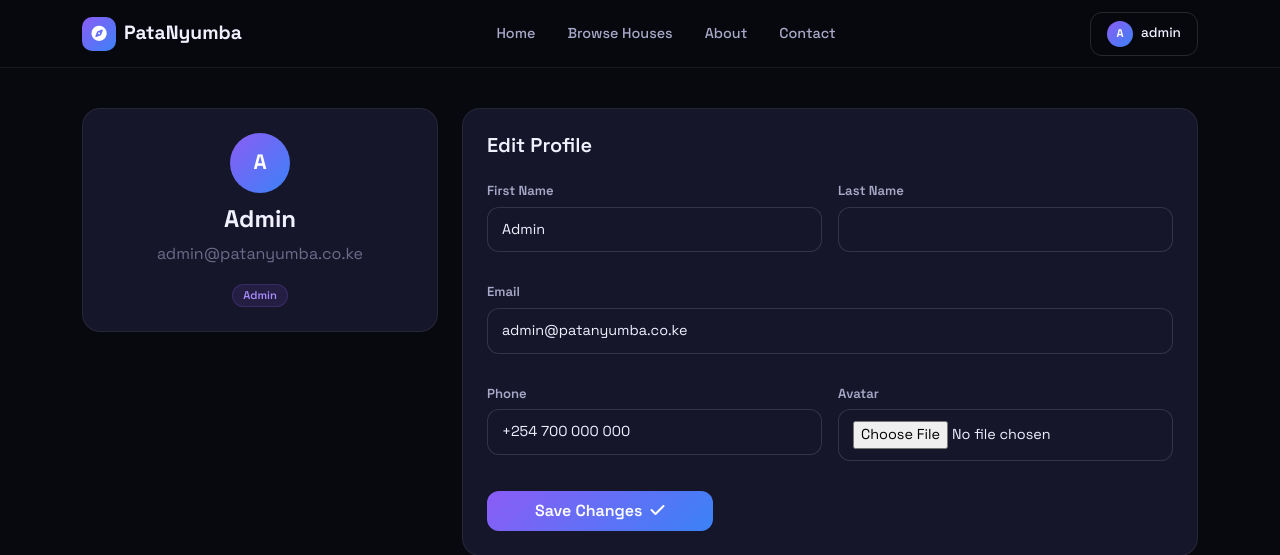
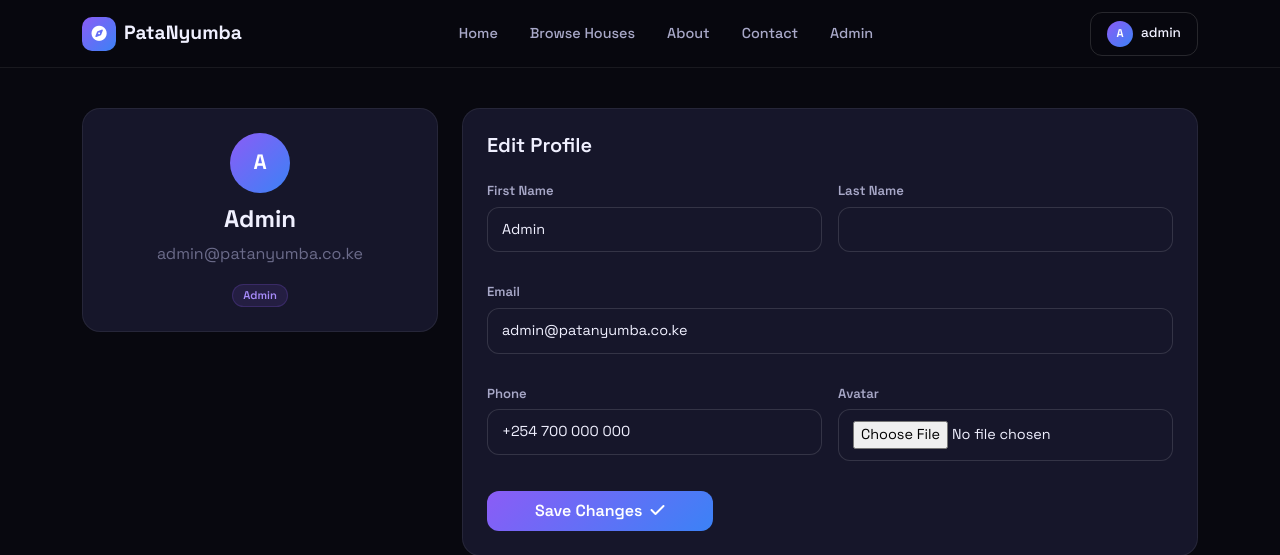
Before and after one commit to mbuguam443/househunting, a Django app: page /accounts/profile/ in a window 1280 px wide. Shown: the top 555 px of the page. Run offline with Django 5.2, Linux system fonts and the light colour scheme; a user stored in the database is signed in; data comes from the database, SQL or seed files in the repository; both versions use the stored data as it was after the commit; some libraries are stand-ins or nearby versions.

Commit message:
Navbar: show dashboard/admin/portal links for all roles in navbar, dropdown, and mobile menu

```diff
--- a/templates/base.html
+++ b/templates/base.html
@@ -32,6 +32,10 @@
                     <a href="{% url 'website:contact' %}" class="nav-link">Contact</a>
                     {% if user.is_authenticated and user.profile.role == 'landlord' %}
                     <a href="{% url 'dashboard:overview' %}" class="nav-link">Dashboard</a>
+                    {% elif user.is_authenticated and user.profile.role == 'admin' %}
+                    <a href="{% url 'accounts:admin_dashboard' %}" class="nav-link">Admin</a>
+                    {% elif user.is_authenticated and user.profile.role == 'tenant' %}
+                    <a href="{% url 'portal:home' %}" class="nav-link">My Portal</a>
                     {% endif %}
                 </div>
                 <div class="d-flex align-items-center gap-2">
@@ -45,6 +49,10 @@
                         <ul class="dropdown-menu dropdown-menu-end" style="background:var(--bg2);border:1px solid var(--bd2);box-shadow:0 20px 60px rgba(0,0,0,.45);border-radius:14px;padding:8px;min-width:200px">
                             {% if user.profile.role == 'landlord' %}
                             <li><a class="dropdown-item" href="{% url 'dashboard:overview' %}" style="color:var(--tx2);border-radius:8px;padding:8px 12px"><i class="fa-solid fa-gauge-high me-2"></i>Dashboard</a></li>
+                            {% elif user.profile.role == 'admin' %}
+                            <li><a class="dropdown-item" href="{% url 'accounts:admin_dashboard' %}" style="color:var(--tx2);border-radius:8px;padding:8px 12px"><i class="fa-solid fa-shield-halved me-2"></i>Admin Panel</a></li>
+                            {% elif user.profile.role == 'tenant' %}
+                            <li><a class="dropdown-item" href="{% url 'portal:home' %}" style="color:var(--tx2);border-radius:8px;padding:8px 12px"><i class="fa-solid fa-house me-2"></i>My Portal</a></li>
                             {% endif %}
                             <li><a class="dropdown-item" href="{% url 'accounts:profile' %}" style="color:var(--tx2);border-radius:8px;padding:8px 12px"><i class="fa-regular fa-user me-2"></i>Profile</a></li>
                             <li><hr class="dropdown-divider" style="border-color:var(--bd)"></li>
@@ -72,6 +80,10 @@
         <a href="{% url 'website:contact' %}" class="nav-link d-block py-3 border-bottom" style="border-color:var(--bd)!important">Contact</a>
         {% if user.is_authenticated and user.profile.role == 'landlord' %}
         <a href="{% url 'dashboard:overview' %}" class="nav-link d-block py-3 border-bottom" style="border-color:var(--bd)!important">Dashboard</a>
+        {% elif user.is_authenticated and user.profile.role == 'admin' %}
+        <a href="{% url 'accounts:admin_dashboard' %}" class="nav-link d-block py-3 border-bottom" style="border-color:var(--bd)!important">Admin Panel</a>
+        {% elif user.is_authenticated and user.profile.role == 'tenant' %}
+        <a href="{% url 'portal:home' %}" class="nav-link d-block py-3 border-bottom" style="border-color:var(--bd)!important">My Portal</a>
         {% endif %}
         <div class="d-flex gap-2 mt-3">
             {% if user.is_authenticated %}
```
Also changed, not shown: db.sqlite3.
